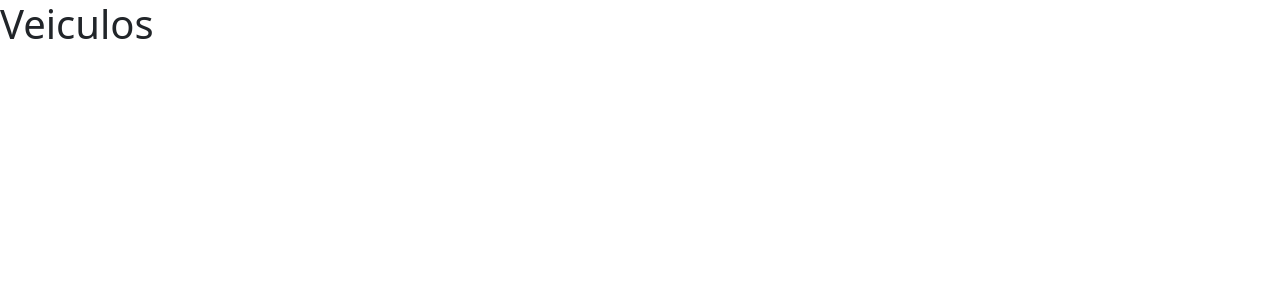
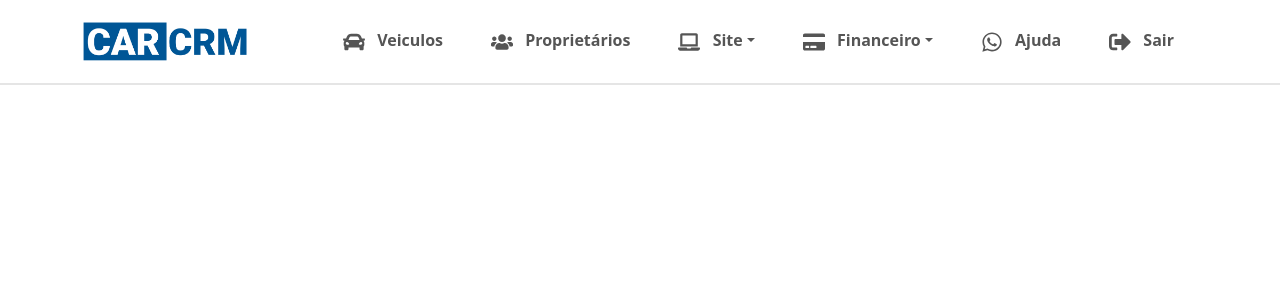
Before and after one commit to mfcbentes/carcrm-react, a React (Create React App) app: page /vehicles in a window 1280 px wide. Shown: the top 300 px of the page. Built offline with nearby package versions, Linux system fonts and the light colour scheme.

Commit message:
Finalizar componente Header

```diff
--- a/src/Routes.js
+++ b/src/Routes.js
@@ -4,6 +4,7 @@ import { CircularProgress } from "@material-ui/core";
 
 const Auth = lazy(() => import("./view/auth"));
 const Register = lazy(() => import("./view/register"));
+const Vehicles = lazy(() => import("./view/vehicles"));
 
 const Routes = () => (
   <Router>
@@ -15,7 +16,7 @@ const Routes = () => (
       }
     >
       <Switch>
-        <Route path="/vehicles" exact component={() => <h1>Veiculos</h1>} />
+        <Route path="/vehicles" exact component={Vehicles} />
         <Route path="/register" component={Register} />
         <Route path="/login" component={Auth} />
         <Route path="/" exact component={Auth} />
--- a/src/styles/global.css
+++ b/src/styles/global.css
@@ -6,3 +6,54 @@ a,
 a:hover {
   text-decoration: none !important;
 }
+
+.header {
+  border-bottom: 2px solid rgb(229, 229, 229);
+}
+
+.header .nav-link {
+  font-weight: 600;
+  color: #555 !important;
+  padding: 28px 1.5rem !important;
+  border: 0;
+  border-bottom: 2px solid transparent;
+}
+
+.header .nav-link:hover {
+  border-bottom: 2px solid #1976d2;
+}
+
+.header .nav-link .icon-lg {
+  font-size: 22px;
+}
+
+.header .dropdown:hover > .dropdown-menu {
+  display: block;
+}
+
+.header .dropdown-menu {
+  box-shadow: rgba(0, 0, 0, 0.08) 0px 4px 16px 0px,
+    rgba(0, 0, 0, 0.06) 0px 2px 6px 0px;
+  border: 1px solid #eee;
+  top: 80%;
+}
+
+.header .dropdown-item {
+  padding: 10px 15px;
+  font-weight: 600;
+  color: #444;
+}
+
+.logo-mobile {
+  max-height: 50px;
+}
+
+.menu-mobile .MuiListItemText-primary {
+  font-weight: 600;
+  color: #444;
+}
+
+.menu-mobile svg {
+  font-size: 22px;
+  color: #444;
+}
--- a/src/view/header/index.jsx
+++ b/src/view/header/index.jsx
@@ -1,9 +1,204 @@
 import React from 'react'
+import { MenuList, MenuItem, AppBar, Toolbar, IconButton, Typography, Drawer, List, ListItem, ListItemIcon, ListItemText, Divider, Collapse } from '@material-ui/core';
+import { Link } from 'react-router-dom';
+import { FaCar, FaUsers, FaLaptop, FaCreditCard, FaWhatsapp, FaSignOutAlt, FaAngleUp, FaAngleDown } from 'react-icons/fa'
+import { MdMenu } from 'react-icons/md'
 
-export default function Header() {
+export default function Header(props) {
+  const [state, setState] = React.useState({
+    open: false
+  });
+
+  const [collapse, setCollapse] = React.useState({
+    site: false,
+    financeiro: false
+  });
+
   return (
-    <div>
-      Header
-    </div>
+    <>
+      {(window.innerWidth < 577) ?
+        <AppBar position="fixed">
+          <Toolbar>
+            <IconButton edge="start" color="inherit" aria-label="menu" onClick={() => setState({ open: true })}>
+              <MdMenu />
+            </IconButton>
+            <Typography variant="h6" >
+              {props.title}
+            </Typography>
+          </Toolbar>
+        </AppBar>
+        :
+        <nav class="header navbar navbar-expand-lg navbar-light bg-white p-0">
+          <div className="container">
+            <Link className="navbar-brand" to="/">
+              <img src="/logo.png" alt="CAR CRM" height="40" />
+            </Link>
+
+            <ul className="navbar-nav">
+              <li className="nav-item">
+                <Link className="nav-link" to="/vehicles">
+                  <FaCar className="icon-lg me-2" /> Veiculos
+                </Link>
+              </li>
+
+              <li className="nav-item">
+                <button className="nav-link bg-white" to="/vehicles">
+                  <FaUsers className="icon-lg me-2" /> Proprietários
+                </button>
+              </li>
+              <li className="nav-item dropdown">
+                <Link className="nav-link dropdown-toggle" to="/#" data-toggle="dropdown">
+                  <FaLaptop className="icon-lg me-2" /> Site
+                </Link>
+                <MenuList className="dropdown-menu">
+                  <MenuItem className="dropdown-item">
+                    Otimização para o Google
+                  </MenuItem>
+
+                  <MenuItem className="dropdown-item">
+                    Unidades e Telefones
+                  </MenuItem>
+
+                  <MenuItem className="dropdown-item">
+                    Minha logo
+                  </MenuItem>
+
+                  <MenuItem className="dropdown-item">
+                    Domínio
+                  </MenuItem>
+
+                  <MenuItem className="dropdown-item">
+                    Configurações
+                  </MenuItem>
+                </MenuList>
+              </li>
+
+              <li className="nav-item dropdown">
+                <Link className="nav-link dropdown-toggle" to="/#" data-toggle="dropdown">
+                  <FaCreditCard className="icon-lg me-2" /> Financeiro
+                </Link>
+                <MenuList className="dropdown-menu">
+                  <MenuItem className="dropdown-item">
+                    Meus planos
+                  </MenuItem>
+
+                  <MenuItem className="dropdown-item">
+                    Minhas transações
+                  </MenuItem>
+                </MenuList>
+              </li>
+
+              <li className="nav-item">
+                <Link className="nav-link" to="/">
+                  <FaWhatsapp className="icon-lg me-2" /> Ajuda
+                </Link>
+              </li>
+
+              <li className="nav-item">
+                <Link className="nav-link" to="/">
+                  <FaSignOutAlt className="icon-lg me-2" /> Sair
+                </Link>
+              </li>
+            </ul>
+          </div>
+        </nav>
+      }
+
+      <Drawer anchor="left" open={state.open} onClose={() => setState({ open: false })}>
+        <div style={{ width: 320, maxWidth: window.innerWidth - 70 }}>
+          <List component="nav" className="menu-mobile">
+            <ListItem>
+              <img src="/logo.png" alt="CAR CRM" height="50" className="img-fluid logo-mobile" />
+            </ListItem>
+
+            <ListItem>
+              mfcbentes.stm@gmail.com
+            </ListItem>
+
+            <Divider className="mt-2 mb-3" />
+
+            <ListItem>
+              <ListItemIcon>
+                <FaCar />
+              </ListItemIcon>
+              <ListItemText primary="Veiculos" />
+            </ListItem>
+
+            <ListItem>
+              <ListItemIcon>
+                <FaUsers />
+              </ListItemIcon>
+              <ListItemText primary="Proprietários" />
+            </ListItem>
+
+            <ListItem button onClick={() => setCollapse({ site: (collapse.site) ? false : true })} >
+              <ListItemIcon>
+                <FaLaptop />
+              </ListItemIcon>
+              <ListItemText primary="Site" />
+              {(collapse.site) ? <FaAngleUp /> : <FaAngleDown />}
+            </ListItem>
+
+            <Collapse in={collapse.site} timeout="auto" unmountOnExit>
+              <List component="div" disablePadding>
+                <ListItem>
+                  <ListItemText className="pl-5" primary="Otimização para o Google" />
+                </ListItem>
+                <ListItem>
+                  <ListItemText className="pl-5" primary="Unidades e Telefones" />
+                </ListItem>
+                <ListItem>
+                  <ListItemText className="pl-5" primary="Minha logo" />
+                </ListItem>
+                <ListItem>
+                  <ListItemText className="pl-5" primary="Domínio" />
+                </ListItem>
+                <ListItem>
+                  <ListItemText className="pl-5" primary="Configurações" />
+                </ListItem>
+              </List>
+            </Collapse>
+
+            <Divider className="mt-2 mb-2" />
+
+            <ListItem button onClick={() => setCollapse({ financeiro: (collapse.financeiro) ? false : true })} >
+              <ListItemIcon>
+                <FaCreditCard />
+              </ListItemIcon>
+              <ListItemText primary="Financeiro" />
+              {(collapse.financeiro) ? <FaAngleUp /> : <FaAngleDown />}
+            </ListItem>
+
+            <Collapse in={collapse.financeiro} timeout="auto" unmountOnExit>
+              <List component="div" disablePadding>
+                <ListItem>
+                  <ListItemText className="pl-5" primary="Meus planos" />
+                </ListItem>
+                <ListItem>
+                  <ListItemText className="pl-5" primary="Minhas transações" />
+                </ListItem>
+              </List>
+            </Collapse>
+
+            <ListItem>
+              <ListItemIcon>
+                <FaWhatsapp />
+              </ListItemIcon>
+              <ListItemText primary="Ajuda" />
+            </ListItem>
+
+            <Divider className="mt-2 mb-2" />
+
+            <ListItem>
+              <ListItemIcon>
+                <FaSignOutAlt />
+              </ListItemIcon>
+              <ListItemText primary="Sair" />
+            </ListItem>
+
+          </List>
+        </div>
+      </Drawer>
+    </>
   )
 }
--- /dev/null
+++ b/src/view/vehicles/index.jsx
@@ -0,0 +1,10 @@
+import React from 'react'
+import Header from '../header';
+
+export default function Vehicles() {
+  return (
+    <>
+      <Header title="Veiculos" />
+    </>
+  )
+}
```
Also changed, not shown: 1 other file (tests, documents, lock files or other folders).
